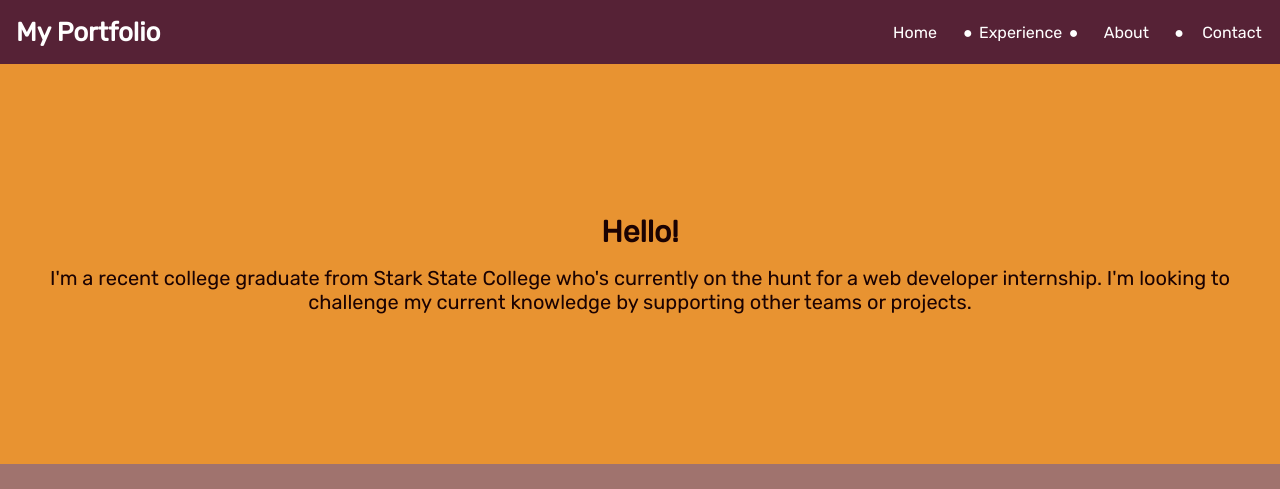
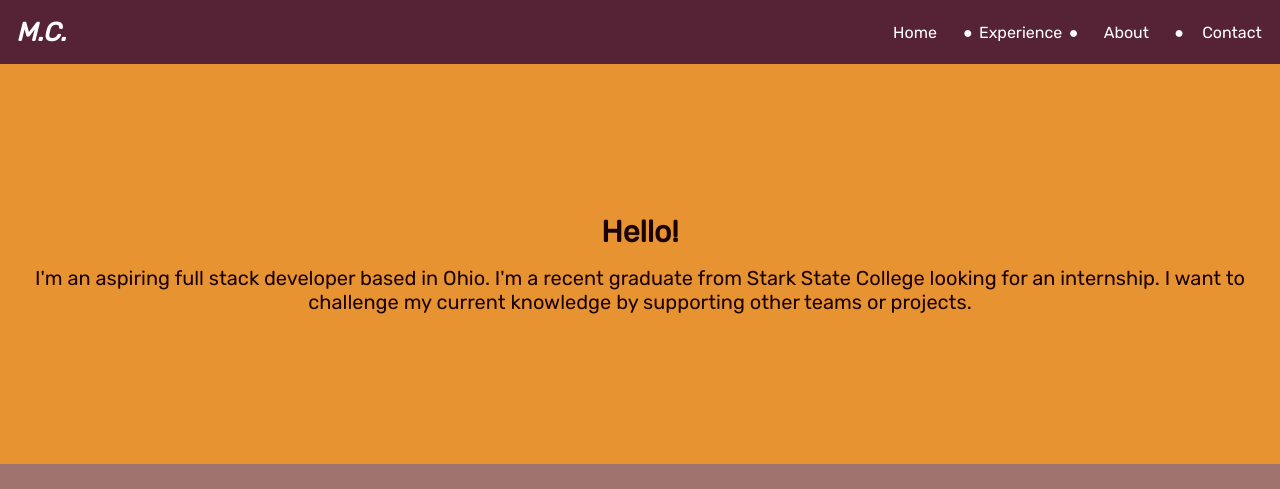
Before and after one commit to MC7841/portfolio, a PHP site: page / in a window 1280 px wide. Shown: the top 489 px of the page. Run offline with PHP 8.4, Linux system fonts and the light colour scheme; some libraries are stand-ins or nearby versions.

Commit message:
Changed intro text, removed text from contact, and changed header title

```diff
--- a/css/index.css
+++ b/css/index.css
@@ -29,6 +29,7 @@ header {
 
 header h3 {
     font-size: 26px;
+    font-style: italic;
     padding: 0 1rem 0 1rem;
 }
 
--- a/index.html
+++ b/index.html
@@ -22,8 +22,8 @@
             <section id="top" class="home-intro">
                 <h1>Hello!</h1>
                 <p>
-                    I'm a recent college graduate from Stark State College who's currently on the hunt for a web developer internship. I'm looking
-                    to challenge my current knowledge by supporting other teams or projects.
+                    I'm an aspiring full stack developer based in Ohio. I'm a recent graduate from Stark State College looking for an internship.
+                    I want to challenge my current knowledge by supporting other teams or projects.
                 </p>
             </section>
             <section id="work" class="work">
@@ -105,10 +105,6 @@
             </section>
             <section id="contact" class="contact">
                 <h1>Contact</h1>
-                <p>
-                    Get in touch by clicking on one of the buttons below. I prefer contact by email, but feel free to
-                    reach me on your preferred platform.
-                </p>
                 <div class="contact-row">
                     <a href="#" class="contact-btn"><i class="fa-brands fa-linkedin"></i></a>
                     <a href="#" class="contact-btn"><i class="fa-brands fa-github"></i></a>
@@ -116,8 +112,5 @@
                 </div>
             </section>
         </main>
-        <footer id="footer">
-            <!--Footer template loads here-->
-        </footer>
     </body>
 </html>
--- a/js/templates.js
+++ b/js/templates.js
@@ -1,7 +1,7 @@
 const header = document.getElementById("header");
 const footer = document.getElementById("footer");
 
-header.innerHTML = '<h3>My Portfolio</h3>'+
+header.innerHTML = '<h3>M.C.</h3>'+
                     '<nav>'+
                         '<a href="#top"><div>Home</div></a>'+
                         '<p class="dot">&#9679;</p>'+
@@ -11,4 +11,3 @@ header.innerHTML = '<h3>My Portfolio</h3>'+
                         '<p class="dot">&#9679;</p>'+
                         '<a href="#contact"><div>Contact</div></a>'+
                     '</nav>';
-//footer.innerHTML = '';
```
